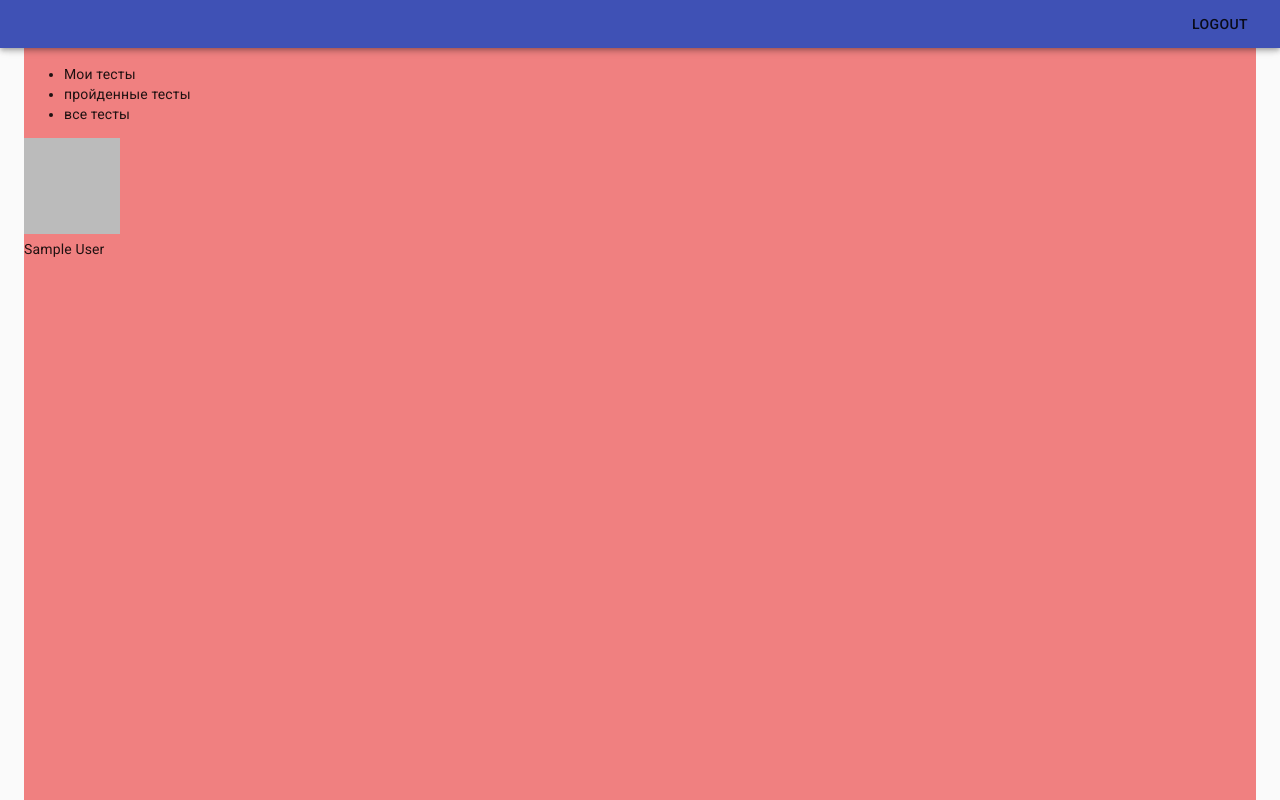
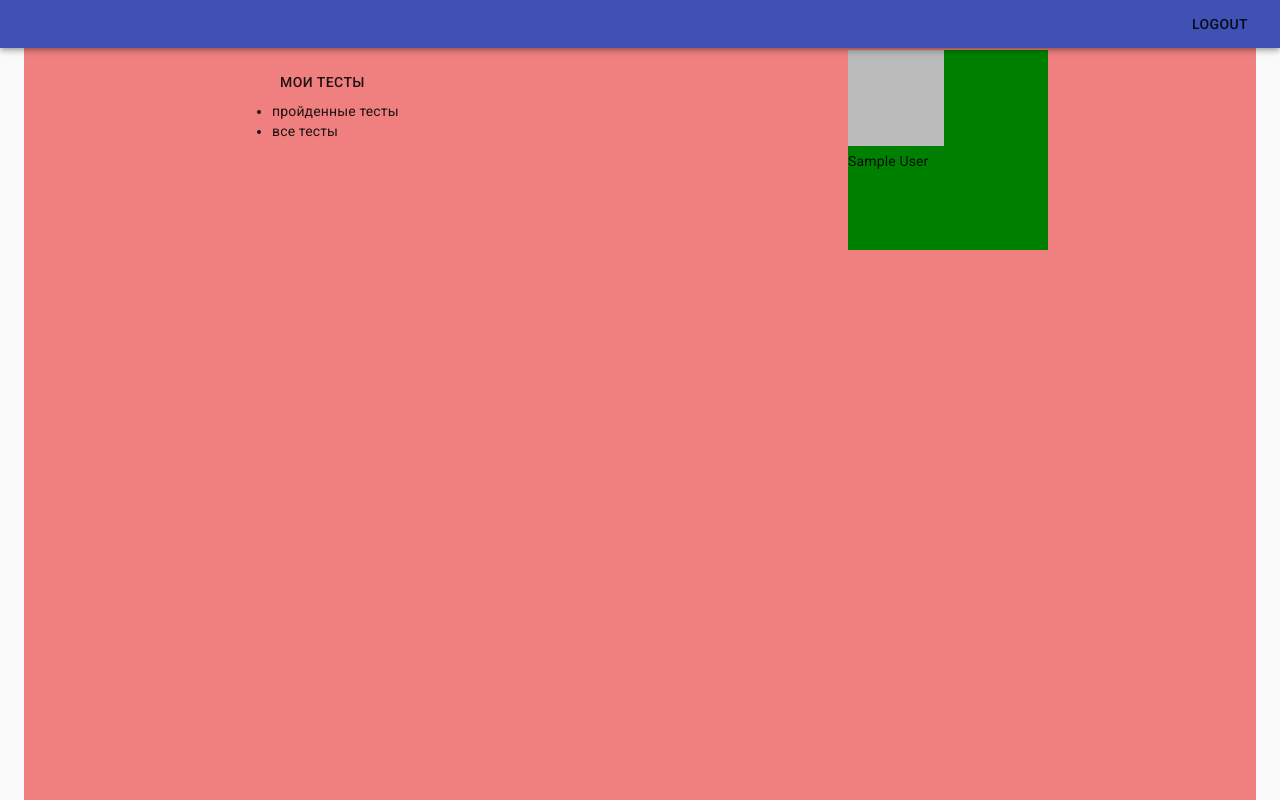
Before and after one commit to skelikDev/TestConstructor, a React (Vite) app: page /profile in a window 1280 px wide. Built offline with nearby package versions, Linux system fonts and the light colour scheme; no server answers; sample sign-in values are in the browser's storage.

Commit message:
Refactror for Routing

```diff
--- a/src/components/Profile/ProfileBlock/ProfileBlock.tsx
+++ b/src/components/Profile/ProfileBlock/ProfileBlock.tsx
@@ -15,9 +15,9 @@ export const ProfileBlock = observer((): JSX.Element | null => {
     const photoUrl = user.photoURL ? user.photoURL : fillerImg
     const name = user.displayName
     return (
-        <div>
+        <Box width={200} height={200} bgcolor={'green'}>
             <img src={photoUrl} />
             <Box>{name}</Box>
-        </div>
+        </Box>
     )
 })
--- a/src/components/Profile/ProfileView.tsx
+++ b/src/components/Profile/ProfileView.tsx
@@ -2,6 +2,7 @@ import React from 'react'
 import { Box, Grid } from '@material-ui/core'
 import { ProfileBlock } from './ProfileBlock/ProfileBlock'
 import { TestsBlock } from './TestsBlock/TestsBlock'
+import { ProfileRouter } from './ProfileRouter'
 
 export const ProfileView = (): JSX.Element => {
     return (
@@ -12,8 +13,13 @@ export const ProfileView = (): JSX.Element => {
             direction={'column'}
         >
             <Box paddingTop="50px" flexGrow={1} bgcolor={'lightcoral'}>
-                <TestsBlock />
-                <ProfileBlock />
+                <Box display={'flex'} justifyContent={'space-around'}>
+                    <TestsBlock />
+                    <ProfileBlock />
+                </Box>
+                <Box>
+                    <ProfileRouter />
+                </Box>
             </Box>
         </Grid>
     )
--- a/src/components/Profile/TestsBlock/TestsBlock.tsx
+++ b/src/components/Profile/TestsBlock/TestsBlock.tsx
@@ -1,17 +1,23 @@
 import React from 'react'
+import { Box, Button } from '@material-ui/core'
+import { Link, useRouteMatch } from 'react-router-dom'
+import { MY_TESTS_ROUTE } from '../../../routes/constant'
 
 // interface TestsBlockProp {
 //   children: React.ReactNode
 // }
 
 export const TestsBlock = (): JSX.Element => {
+    const match = useRouteMatch()
     return (
-        <div>
+        <Box width={200}>
             <ul>
-                <li>Мои тесты</li>
+                <Link to={`${match.path}${MY_TESTS_ROUTE}`}>
+                    <Button>Мои тесты</Button>
+                </Link>
                 <li>пройденные тесты</li>
                 <li>все тесты</li>
             </ul>
-        </div>
+        </Box>
     )
 }
```
